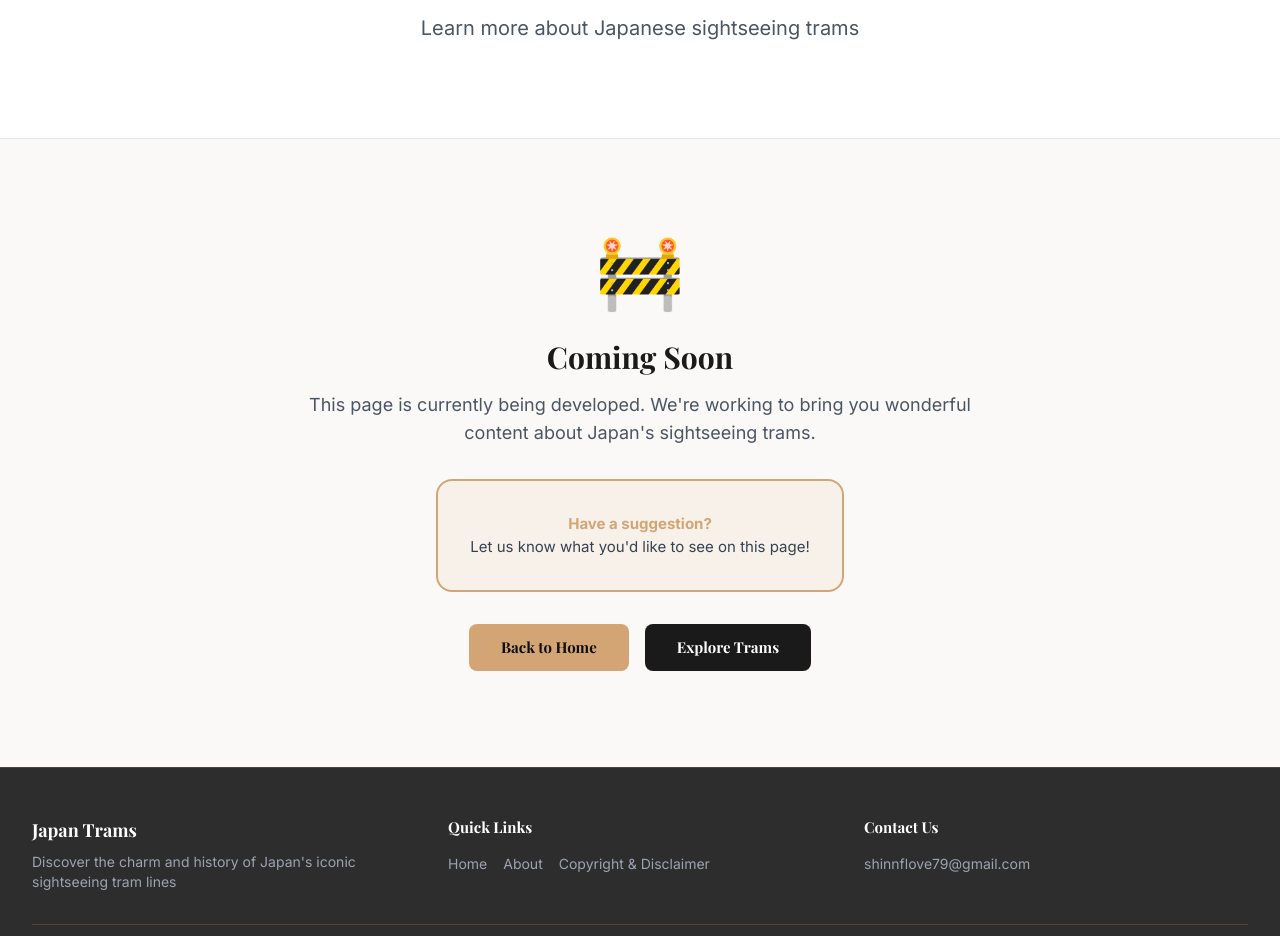
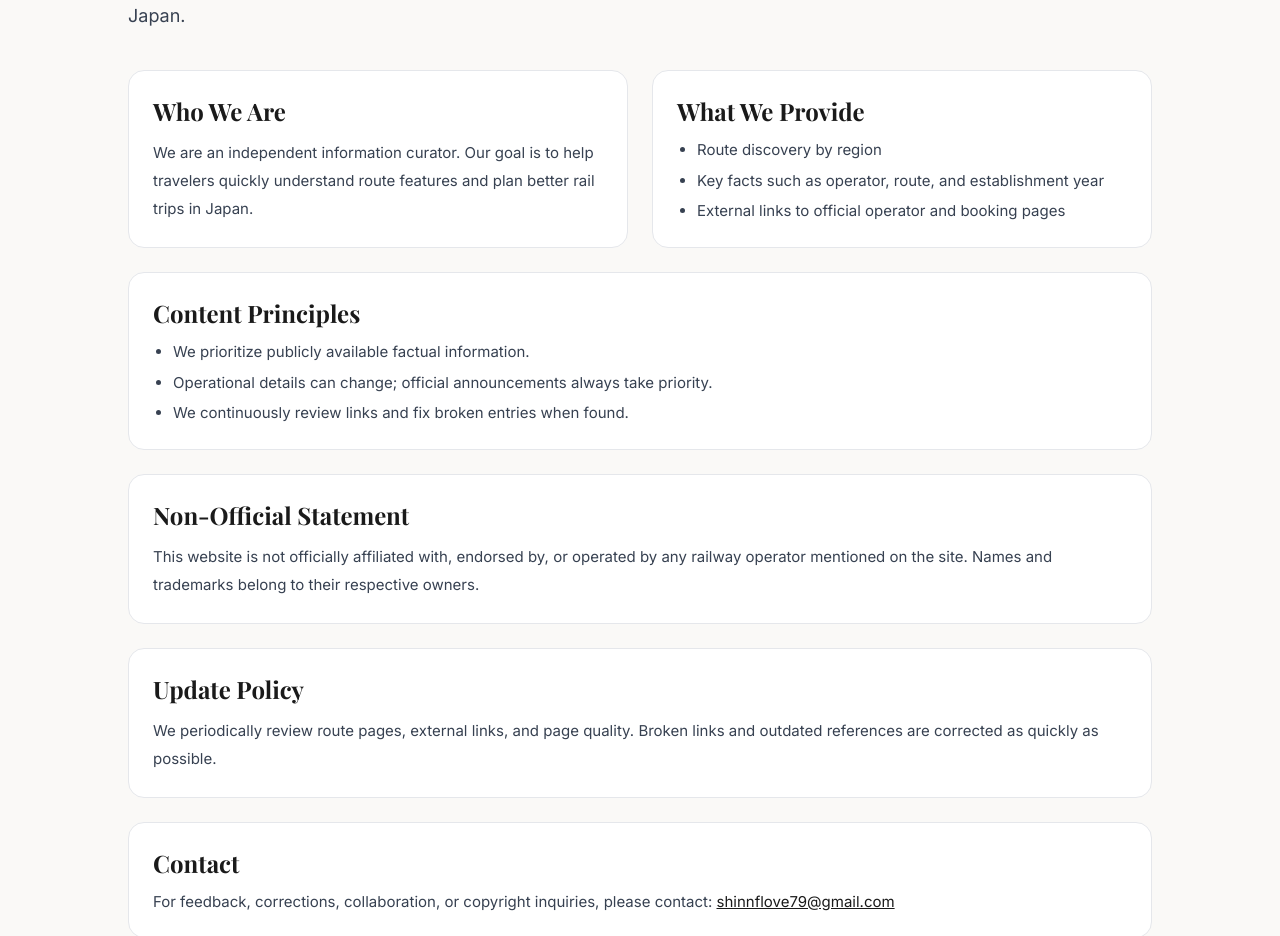
Before and after one commit to shinnflove79/japan-tram-tours-28f, a Vue app: page /about in a window 1280 px wide. Shown: the part 214-1150 px from the top of the page. Built offline with nearby package versions, Linux system fonts and the light colour scheme.

Commit message:
Add multilingual About page content

```diff
--- /dev/null
+++ b/src/pages/AboutPage.vue
@@ -0,0 +1,155 @@
+<template>
+  <main class="bg-background px-4 py-16 sm:px-6 lg:px-8">
+    <div class="mx-auto max-w-5xl">
+      <header class="mb-10">
+        <h1 class="mb-4 font-heading text-4xl font-bold text-primary">{{ content.title }}</h1>
+        <p class="font-body text-lg text-gray-700">{{ content.subtitle }}</p>
+      </header>
+
+      <div class="grid grid-cols-1 gap-6 md:grid-cols-2">
+        <section class="rounded-2xl border border-gray-200 bg-white p-6">
+          <h2 class="mb-3 font-heading text-2xl font-bold text-primary">{{ content.whoTitle }}</h2>
+          <p class="font-body leading-7 text-gray-700">{{ content.whoBody }}</p>
+        </section>
+
+        <section class="rounded-2xl border border-gray-200 bg-white p-6">
+          <h2 class="mb-3 font-heading text-2xl font-bold text-primary">{{ content.whatTitle }}</h2>
+          <ul class="list-disc space-y-2 pl-5 font-body text-gray-700">
+            <li>{{ content.whatItem1 }}</li>
+            <li>{{ content.whatItem2 }}</li>
+            <li>{{ content.whatItem3 }}</li>
+          </ul>
+        </section>
+      </div>
+
+      <section class="mt-6 rounded-2xl border border-gray-200 bg-white p-6">
+        <h2 class="mb-3 font-heading text-2xl font-bold text-primary">{{ content.principlesTitle }}</h2>
+        <ul class="list-disc space-y-2 pl-5 font-body text-gray-700">
+          <li>{{ content.principle1 }}</li>
+          <li>{{ content.principle2 }}</li>
+          <li>{{ content.principle3 }}</li>
+        </ul>
+      </section>
+
+      <section class="mt-6 rounded-2xl border border-gray-200 bg-white p-6">
+        <h2 class="mb-3 font-heading text-2xl font-bold text-primary">{{ content.nonOfficialTitle }}</h2>
+        <p class="font-body leading-7 text-gray-700">{{ content.nonOfficialBody }}</p>
+      </section>
+
+      <section class="mt-6 rounded-2xl border border-gray-200 bg-white p-6">
+        <h2 class="mb-3 font-heading text-2xl font-bold text-primary">{{ content.updateTitle }}</h2>
+        <p class="font-body leading-7 text-gray-700">{{ content.updateBody }}</p>
+      </section>
+
+      <section class="mt-6 rounded-2xl border border-gray-200 bg-white p-6">
+        <h2 class="mb-3 font-heading text-2xl font-bold text-primary">{{ content.contactTitle }}</h2>
+        <p class="font-body text-gray-700">
+          {{ content.contactBody }}
+          <a href="mailto:shinnflove79@gmail.com" class="text-primary underline">shinnflove79@gmail.com</a>
+        </p>
+      </section>
+    </div>
+  </main>
+</template>
+
+<script setup lang="ts">
+import { computed } from 'vue'
+import { useI18n } from 'vue-i18n'
+
+interface AboutContent {
+  title: string
+  subtitle: string
+  whoTitle: string
+  whoBody: string
+  whatTitle: string
+  whatItem1: string
+  whatItem2: string
+  whatItem3: string
+  principlesTitle: string
+  principle1: string
+  principle2: string
+  principle3: string
+  nonOfficialTitle: string
+  nonOfficialBody: string
+  updateTitle: string
+  updateBody: string
+  contactTitle: string
+  contactBody: string
+}
+
+const { locale } = useI18n()
+
+const contentByLocale: Record<'en' | 'ja' | 'zh-TW', AboutContent> = {
+  en: {
+    title: 'About Japan Lux Train',
+    subtitle:
+      'Japan Lux Train is an independent travel information website focused on sightseeing train and tram experiences across Japan.',
+    whoTitle: 'Who We Are',
+    whoBody:
+      'We are an independent information curator. Our goal is to help travelers quickly understand route features and plan better rail trips in Japan.',
+    whatTitle: 'What We Provide',
+    whatItem1: 'Route discovery by region',
+    whatItem2: 'Key facts such as operator, route, and establishment year',
+    whatItem3: 'External links to official operator and booking pages',
+    principlesTitle: 'Content Principles',
+    principle1: 'We prioritize publicly available factual information.',
+    principle2: 'Operational details can change; official announcements always take priority.',
+    principle3: 'We continuously review links and fix broken entries when found.',
+    nonOfficialTitle: 'Non-Official Statement',
+    nonOfficialBody:
+      'This website is not officially affiliated with, endorsed by, or operated by any railway operator mentioned on the site. Names and trademarks belong to their respective owners.',
+    updateTitle: 'Update Policy',
+    updateBody:
+      'We periodically review route pages, external links, and page quality. Broken links and outdated references are corrected as quickly as possible.',
+    contactTitle: 'Contact',
+    contactBody: 'For feedback, corrections, collaboration, or copyright inquiries, please contact: ',
+  },
+  ja: {
+    title: 'Japan Lux Train について',
+    subtitle: 'Japan Lux Train は、日本各地の観光列車・路面電車情報を整理する独立系の情報サイトです。',
+    whoTitle: '私たちについて',
+    whoBody: '私たちは独立した情報キュレーターとして、路線の特徴を分かりやすく整理し、旅行計画に役立つ情報提供を目指しています。',
+    whatTitle: '提供内容',
+    whatItem1: '地域別の路線整理',
+    whatItem2: '運行会社・路線・開業年などの基本情報',
+    whatItem3: '公式サイトおよび予約ページへの外部リンク',
+    principlesTitle: 'コンテンツ方針',
+    principle1: '公開されている事実情報を優先して掲載します。',
+    principle2: '運行情報は変動するため、最終的には公式発表を優先してください。',
+    principle3: '外部リンクは定期的に確認し、無効なものは随時修正します。',
+    nonOfficialTitle: '非公式に関する声明',
+    nonOfficialBody:
+      '当サイトは、掲載されている鉄道事業者の公式サイトではなく、各社からの承認・運営を受けていません。名称・商標等の権利は各権利者に帰属します。',
+    updateTitle: '更新ポリシー',
+    updateBody: '路線ページ、外部リンク、表示内容を定期的に見直し、リンク切れや古い情報は可能な限り速やかに更新します。',
+    contactTitle: 'お問い合わせ',
+    contactBody: '誤記修正・ご意見・協業・権利関連のお問い合わせ: ',
+  },
+  'zh-TW': {
+    title: '關於 Japan Lux Train',
+    subtitle: 'Japan Lux Train 是一個獨立的日本觀光列車與路面電車資訊網站，提供旅行規劃參考。',
+    whoTitle: '我們是誰',
+    whoBody: '我們是獨立資訊整理者，目標是讓旅客更快速理解路線特色，並更有效率地規劃日本鐵道旅程。',
+    whatTitle: '我們提供什麼',
+    whatItem1: '依地區整理路線內容',
+    whatItem2: '營運方、路線、設立年份等基礎資訊',
+    whatItem3: '通往官方網站與訂票頁的外部連結',
+    principlesTitle: '內容原則',
+    principle1: '以公開可查之事實資訊為優先。',
+    principle2: '營運資訊可能異動，最終請以官方公告為準。',
+    principle3: '我們會定期檢查外部連結並修正失效項目。',
+    nonOfficialTitle: '非官方聲明',
+    nonOfficialBody: '本網站並非任何鐵道營運方之官方網站，亦未受其授權營運或背書。文中名稱與商標權利歸各自權利人所有。',
+    updateTitle: '更新政策',
+    updateBody: '我們會定期檢查路線頁、外部連結與內容品質，若發現失效連結或過期資訊將盡快修正。',
+    contactTitle: '聯絡方式',
+    contactBody: '若有勘誤、建議、合作或權利相關需求，請聯絡：',
+  },
+}
+
+const content = computed(() => {
+  if (locale.value === 'ja') return contentByLocale.ja
+  if (locale.value === 'zh-TW') return contentByLocale['zh-TW']
+  return contentByLocale.en
+})
+</script>
--- a/src/router/index.ts
+++ b/src/router/index.ts
@@ -3,6 +3,7 @@ import HomePage from '@/pages/HomePage.vue'
 import TramDetailsPage from '@/pages/TramDetailsPage.vue'
 import PlaceholderPage from '@/pages/PlaceholderPage.vue'
 import DisclaimerPage from '@/pages/DisclaimerPage.vue'
+import AboutPage from '@/pages/AboutPage.vue'
 
 const routes = [
   {
@@ -18,8 +19,7 @@ const routes = [
   {
     path: '/about',
     name: 'About',
-    component: PlaceholderPage,
-    props: { title: 'About Us', description: 'Learn more about Japanese sightseeing trams' },
+    component: AboutPage,
   },
   {
     path: '/gallery',
```
Also changed, not shown: 1 other file (tests, documents, lock files or other folders).
